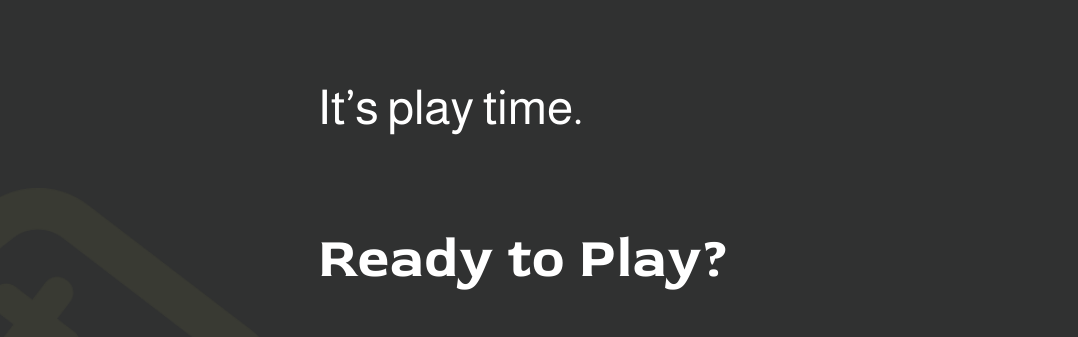
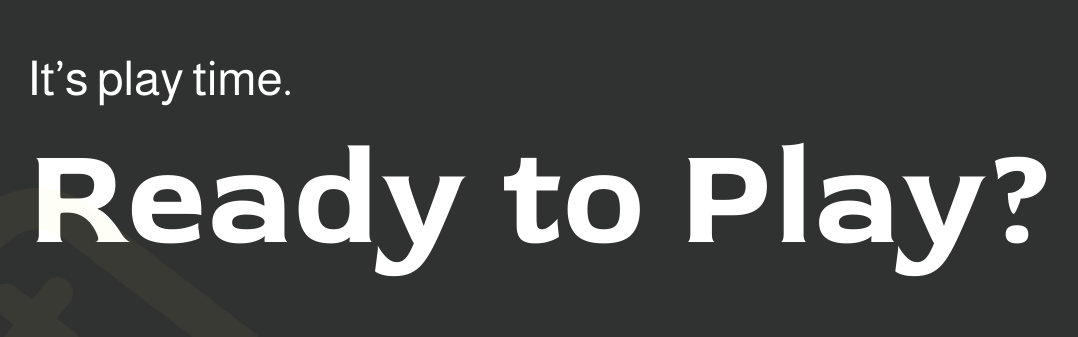
Before and after one commit to OlegOlanovski/Memory, a website built with Vite: page index.html in a window 1280 px wide. Shown: the part 160-497 px from the top of the page, without its empty margins (117-1195 px from the left). Built offline with nearby package versions, Linux system fonts and the light colour scheme.

Commit message:
fix start button

```diff
--- a/src/sass/pages/settings.scss
+++ b/src/sass/pages/settings.scss
@@ -289,7 +289,7 @@ label {
   &__list {
     display: flex;
     align-items: center;
-    gap: 3.75rem;
+    gap: 2.75rem;
     list-style: none;
   }
 
--- a/src/sass/pages/start-screen.scss
+++ b/src/sass/pages/start-screen.scss
@@ -8,7 +8,6 @@
   flex-direction: column;
   gap: 2rem;
   background-color: vars.$primary-color-bg;
-
   > img {
     position: absolute;
     left: 0;
@@ -24,6 +23,7 @@
   flex-direction: column;
   align-items: center;
   height: 100vh;
+  width: 991px;
 
   & .sub-headline {
     font-size: 48px;
@@ -32,6 +32,17 @@
     font-weight: fonts.$font-weight-light;
     color: var(--color-text-light);
     font-family: "Almarai Regular", sans-serif;
+    margin: 10px 0 0 0;
+  }
+  & h1 {
+    margin: 0;
+    width: 991px;
+    font-size: 140px;
+    line-height: 175px;
+    font-family: "red-rose-bold", sans-serif;
+    font-weight: 700;
+    color: var(--color-text-light);
+    white-space: nowrap;
   }
 }
 
@@ -49,7 +60,6 @@
     padding: 0 7px;
     transition: all 0.3s ease;
   }
-
   & .button-icons {
     width: 50px;
     height: auto;
@@ -74,7 +84,6 @@
     margin: -9px 0 -9px 11.3rem;
     transition: all 0.35s ease-in-out;
   }
-
   &:hover .button-icons.button-icons.--controller {
     transform: rotate(-25deg);
     transition: all 0.35s ease-in-out;
--- a/src/scripts/settings/controller.ts
+++ b/src/scripts/settings/controller.ts
@@ -238,12 +238,8 @@ export function initSettings() {
   }
 
   initBackToGameButton();
+  const initialSelection = getInitialSelection();
+  applyInitialSelection(initialSelection);
   bindSettingsListeners();
-  updateSettingsNavFromInputs();
   updateStartButtonState();
-
-  if (shouldShowBackToGameButton()) {
-    const initialSelection = getInitialSelection();
-    applyInitialSelection(initialSelection);
-  }
 }
```
Also changed, not shown: src/subpages/settings.html (+1 -1 lines).
